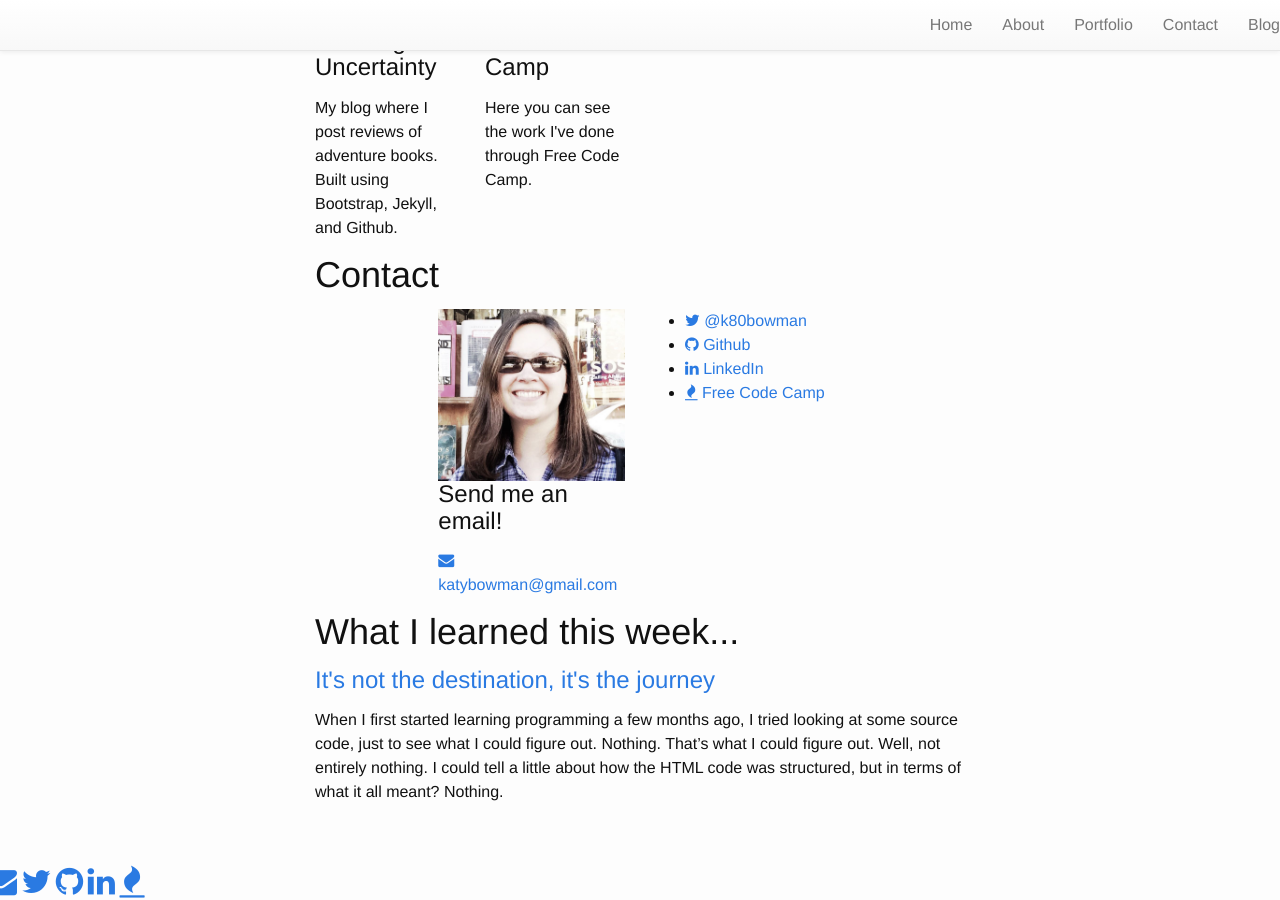
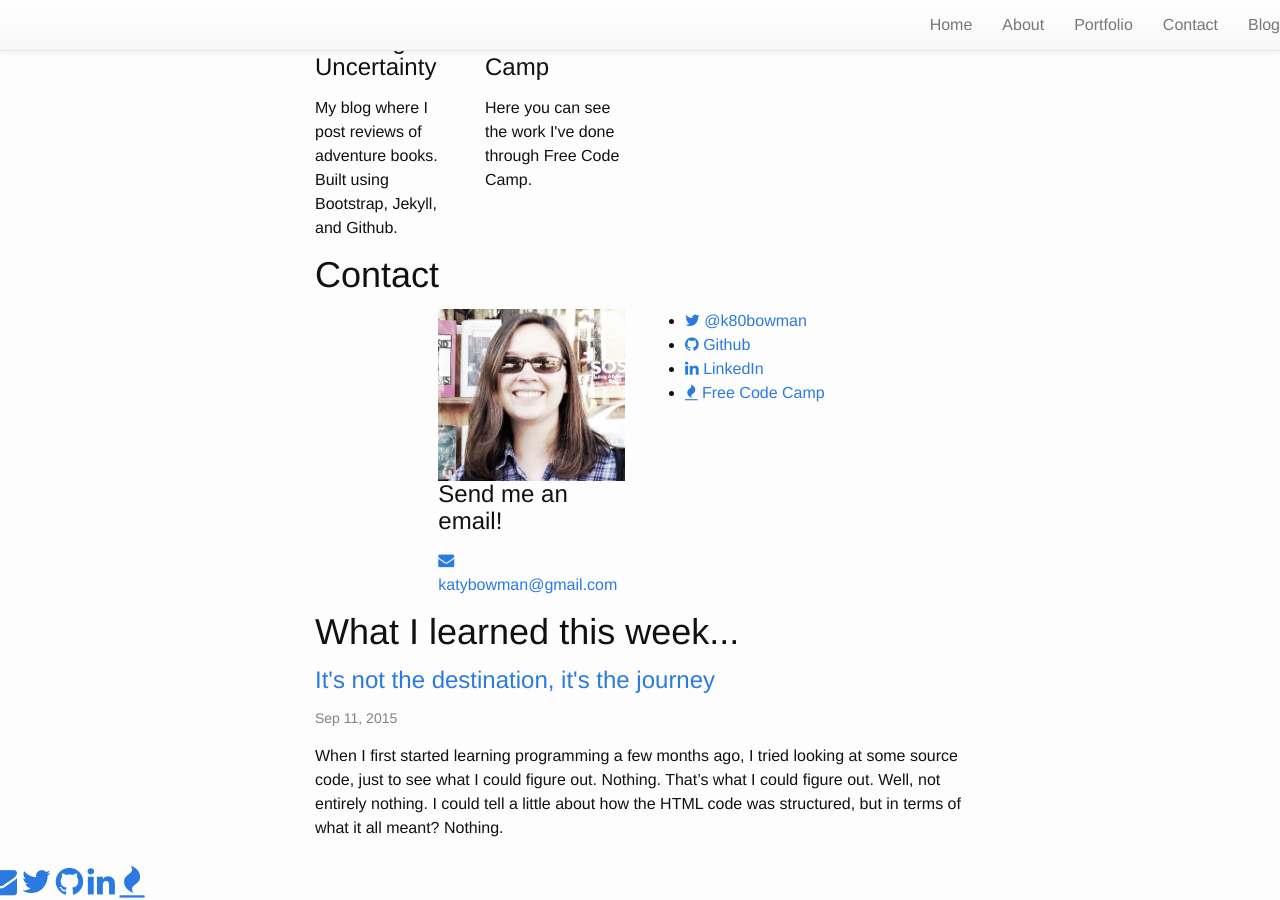
Before and after one commit to k80bowman/k80bowman, a Jekyll site: the page built from app/index.html, in a window 1280 px wide and 900 px high, scrolled down 2237 px. Built offline with Jekyll 4.4.1, drawn with Linux system fonts in a browser that asks for light colours; nearby versions of some CDN libraries; some web fonts are replaced.

Commit message:
fixing post list display and finalizing page

```diff
--- a/app/_includes/header.html
+++ b/app/_includes/header.html
@@ -12,11 +12,11 @@
     </div>
     <div class="collapse navbar-collapse" id="bs-example-navbar-collapse-1">
       <ul class="nav navbar-nav navbar-right" id="navigation">
-        <li class="hvr-grow"><a href="#Home">Home</a></li>
-        <li class="hvr-grow"><a href="#About">About</a></li>
-        <li class="hvr-grow"><a href="#Portfolio">Portfolio</a></li>
-        <li class="hvr-grow"><a href="#Contact">Contact</a></li>
-        <li class="hvr-grow"><a href="#Blog">Blog</a></li>
+        <li class="hvr-grow"><a href="http://www.k80bowman.com#Home">Home</a></li>
+        <li class="hvr-grow"><a href="http://www.k80bowman.com#About">About</a></li>
+        <li class="hvr-grow"><a href="http://www.k80bowman.com#Portfolio">Portfolio</a></li>
+        <li class="hvr-grow"><a href="http://www.k80bowman.com#Contact">Contact</a></li>
+        <li class="hvr-grow"><a href="http://www.k80bowman.com#Blog">Blog</a></li>
       </ul>
     </div>
   </div>
--- a/app/index.html
+++ b/app/index.html
@@ -97,6 +97,10 @@ layout: default
           <a class="post-link" href="{{ post.url | prepend: site.baseurl }}">{{ post.title }}</a>
         </h3>
 
+        <p class="post-meta">
+          {{ post.date | date: "%b %-d, %Y" }}
+        </p>
+
         <p>
           {{ post.excerpt }}
         </p>
```
Also changed, not shown: app/css/main.css (+9 -4 lines).
